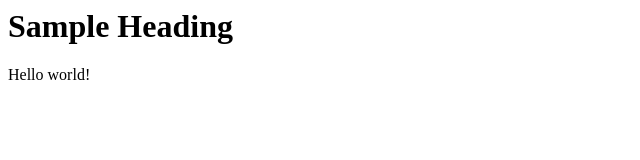
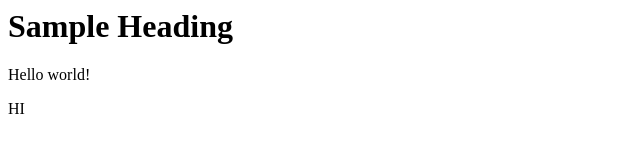
Before and after one commit to phesam/test1, a plain HTML site: page index.html in a window 1280 px wide. Shown: the full height of the page, 0-640 px from the left. Drawn offline with Linux system fonts and the light colour scheme.

Commit message:
added hi

```diff
--- a/index.html
+++ b/index.html
@@ -5,5 +5,6 @@
     <body>
     <h1>Sample Heading</h1>
     <p>Hello world!</p>
+    <span> HI </span>
     </body>
 </html>
```
